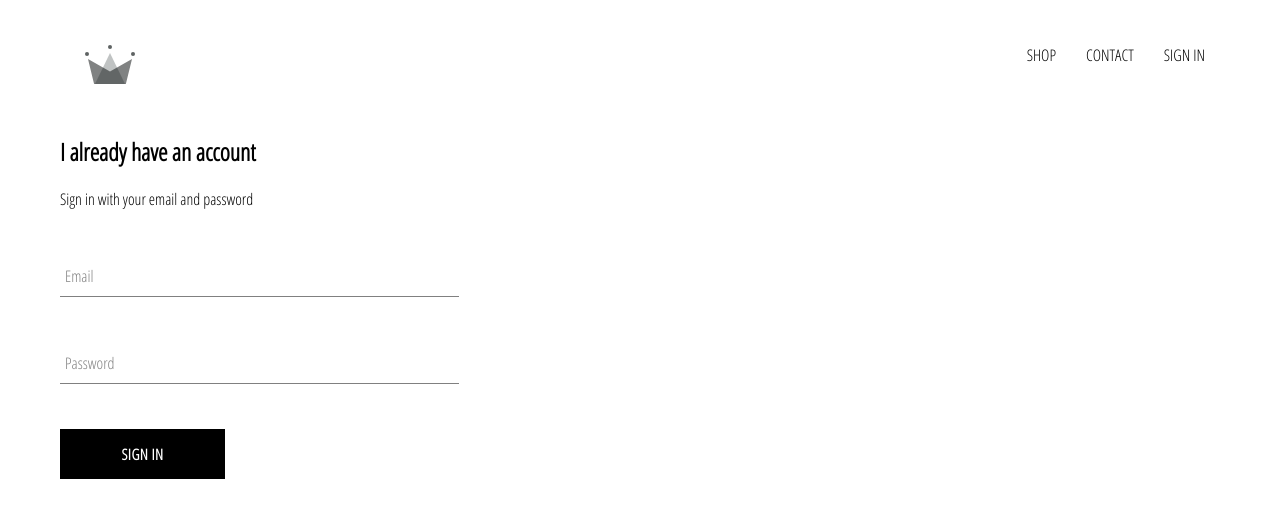
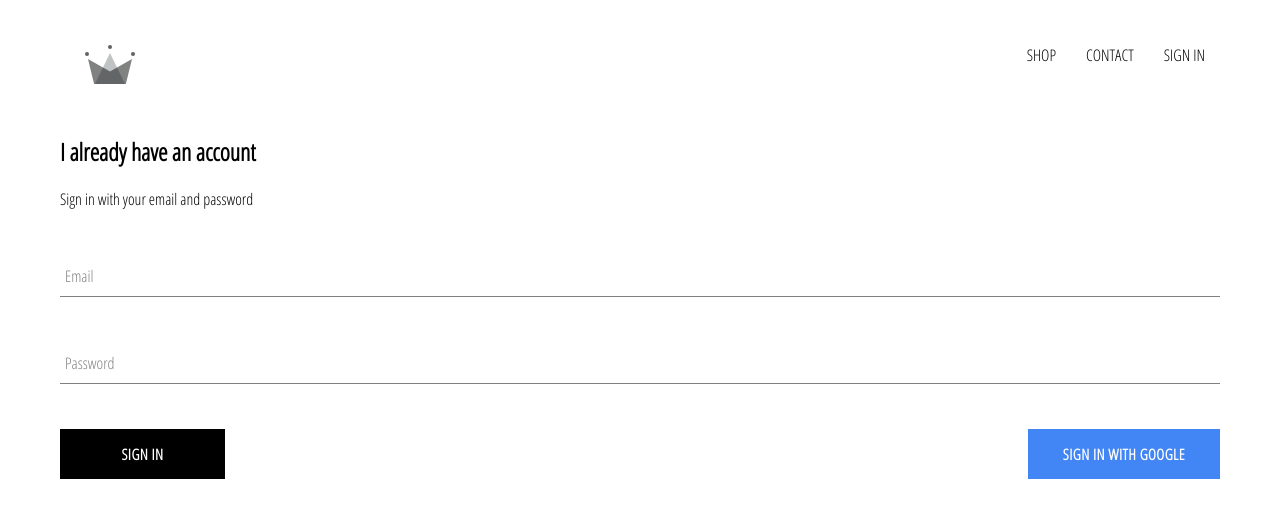
Before and after one commit to tomlim1019/crwn-clothing, a React (Create React App) app: page /signin in a window 1280 px wide. Shown: the top 518 px of the page. Built offline with nearby package versions, Linux system fonts and the light colour scheme; no server answers.

Commit message:
integrated firebase into application, created sign in page with sign in component and custom button

```diff
--- a/package.json
+++ b/package.json
@@ -6,6 +6,7 @@
     "@testing-library/jest-dom": "^5.11.6",
     "@testing-library/react": "^11.2.2",
     "@testing-library/user-event": "^12.5.0",
+    "firebase": "^8.1.2",
     "node-sass": "^4.14.1",
     "react": "^17.0.1",
     "react-dom": "^17.0.1",
--- a/src/App.css
+++ b/src/App.css
@@ -7,3 +7,7 @@ a {
   text-decoration: none;
   color: black;
 }
+
+* {
+  box-sizing: border-box;
+}
--- a/src/App.js
+++ b/src/App.js
@@ -1,14 +1,37 @@
+import React from 'react';
 import HomePage from './pages/homepage/homepage.component';
 import ShopPage from './pages/shop/shop.component';
 import SignInAndSignUpPage from './pages/sign-in-and-sign-up/sign-in-and-sign-up.component';
 import Header from './components/header/header.component';
 import { Switch, Route } from 'react-router-dom';
+import { auth } from './firebase/firebase.utils.js';
 import './App.css';
 
-function App() {
+class App extends React.Component {
+  constructor() {
+    super();
+
+    this.state = {
+      currentUser: null
+    };
+  }
+
+  unsubscribeFromAuth = null;
+
+  componentDidMount() {
+    this.unsubscribeFromAuth = auth.onAuthStateChanged(user => {
+      this.setState({ currentUser: user });
+    });
+  }
+
+  componentWillUnmount() {
+    this.unsubscribeFromAuth();
+  }
+
+  render() {
     return (
       <div>
-      <Header />
+        <Header currentUser={this.state.currentUser}/>
         <Switch>
           <Route exact path='/' component={HomePage} />
           <Route exact path='/shop' component={ShopPage} />
@@ -17,5 +40,6 @@ function App() {
       </div>
     );
   }
+}
 
 export default App;
--- a/src/components/custom-button/custom-button.component.jsx
+++ b/src/components/custom-button/custom-button.component.jsx
@@ -1,8 +1,8 @@
 import React from 'react';
 import './custom-button.styles.scss';
 
-const CustomButton = ({ children, ...otherProps}) => (
-  <button className='custom-button' {...otherProps}>
+const CustomButton = ({ children, isGoogleSignIn, ...otherProps}) => (
+  <button className={`${isGoogleSignIn ? 'google-sign-in' : '' } custom-button`} {...otherProps}>
     {children}
   </button>
 );
--- a/src/components/custom-button/custom-button.styles.scss
+++ b/src/components/custom-button/custom-button.styles.scss
@@ -19,4 +19,14 @@
     color: black;
     border: 1px solid black;
   }
+
+  &.google-sign-in {
+    background-color: #4285f4;
+    color: white;
+
+    &:hover {
+      background-color: #357ae8;
+      border: none;
+    }
+  }
 }
--- a/src/components/header/header.component.jsx
+++ b/src/components/header/header.component.jsx
@@ -2,8 +2,9 @@ import React from 'react';
 import './header.styles.scss';
 import { Link } from 'react-router-dom';
 import { ReactComponent as Logo } from '../../assets/crown.svg';
+import { auth } from '../../firebase/firebase.utils.js';
 
-const Header = () => (
+const Header = ({ currentUser }) => (
   <div className='header'>
     <Link className='logo-container' to='/'>
       <Logo className='logo' />
@@ -15,9 +16,16 @@ const Header = () => (
       <Link className='option' to='/contact'>
         CONTACT
       </Link>
-      <Link className='option' to='/signin'>
+      {
+        currentUser ?
+        <div className='option' onClick={() => auth.signOut()}>
+        SIGN OUT
+        </div>
+        :
+        <Link className='option' to='/signin'>
         SIGN IN
-      </Link>
+        </Link>
+      }
     </div>
   </div>
 );
--- a/src/components/header/header.styles.scss
+++ b/src/components/header/header.styles.scss
@@ -20,6 +20,7 @@
 
     .option {
       padding: 10px 15px;
+      cursor: pointer;
     }
   }
 }
--- a/src/components/sign-in/sign-in.component.jsx
+++ b/src/components/sign-in/sign-in.component.jsx
@@ -2,6 +2,7 @@ import React from 'react';
 import './sign-in.styles.scss';
 import FormInput from '../form-input/form-input.component';
 import CustomButton from '../custom-button/custom-button.component';
+import { SignInWithGoogle } from '../../firebase/firebase.utils.js';
 
 class SignIn extends React.Component {
   constructor(props) {
@@ -52,9 +53,15 @@ class SignIn extends React.Component {
             required
           />
 
-          <CustomButton type='submit'>
-            Sign In
-          </CustomButton>
+          <div className='buttons'>
+            <CustomButton type='submit'>
+              Sign In
+            </CustomButton>
+
+            <CustomButton type='button' onClick={SignInWithGoogle} isGoogleSignIn>
+              Sign In With Google
+            </CustomButton>
+          </div>
         </form>
       </div>
     )
--- a/src/components/sign-in/sign-in.styles.scss
+++ b/src/components/sign-in/sign-in.styles.scss
@@ -1,9 +1,14 @@
 .sign-in {
-  width: 30vw;
+  width: 380 px;
   display: flex;
   flex-direction: column;
 
   .title {
     margin: 10px 0;
   }
+
+  .buttons {
+    display: flex;
+    justify-content: space-between;
+  }
 }
--- /dev/null
+++ b/src/firebase/firebase.utils.js
@@ -0,0 +1,26 @@
+import firebase from 'firebase/app';
+import 'firebase/firestore';
+import 'firebase/auth';
+
+const config = {
+  apiKey: "AIzaSyB8f2U22ULDFXQcUhBSH1fmI9RQ06H2TcE",
+  authDomain: "crwn-db-dc821.firebaseapp.com",
+  projectId: "crwn-db-dc821",
+  storageBucket: "crwn-db-dc821.appspot.com",
+  messagingSenderId: "903511130808",
+  appId: "1:903511130808:web:b2fceb6e7478455734ea4d",
+  measurementId: "G-59FMV4TTFD"
+};
+
+firebase.initializeApp(config);
+
+export const auth = firebase.auth();
+
+export const firestore = firebase.firestore();
+
+const provider = new firebase.auth.GoogleAuthProvider();
+provider.setCustomParameters({ prompt: 'select_account' });
+
+export const SignInWithGoogle = () => auth.signInWithPopup(provider);
+
+export default firebase;
```
Also changed, not shown: 2 other files (tests, documents, lock files or other folders). Lines whose indentation alone changed are shown as unchanged.
